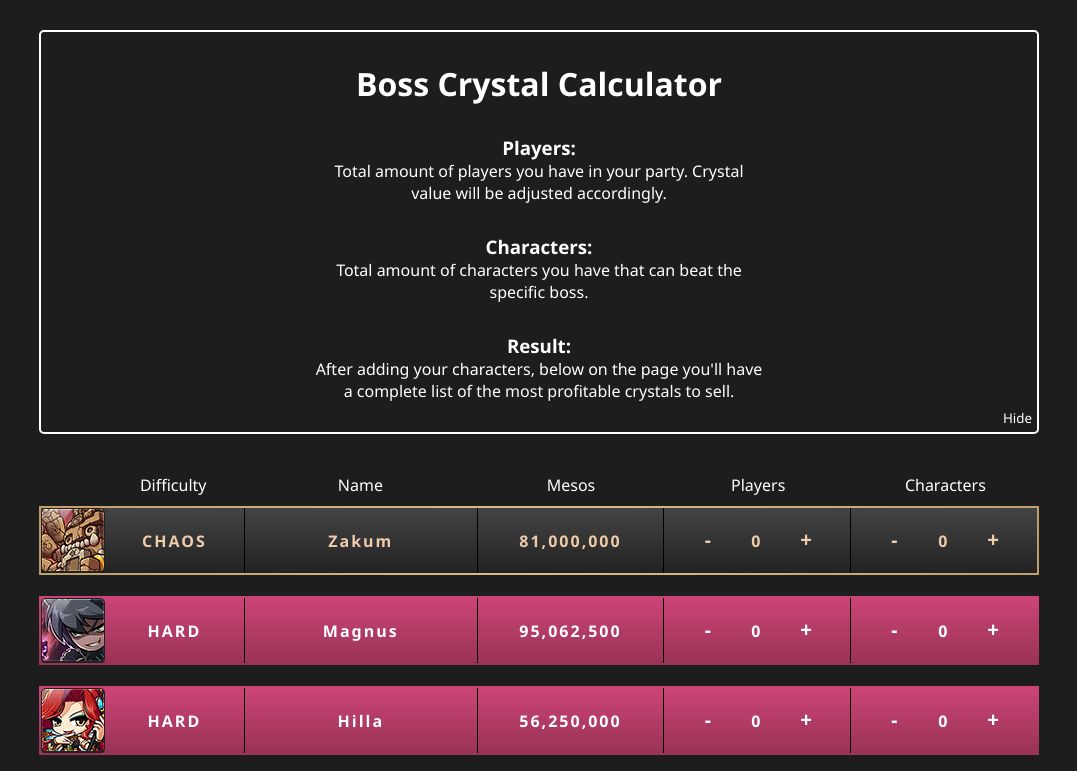
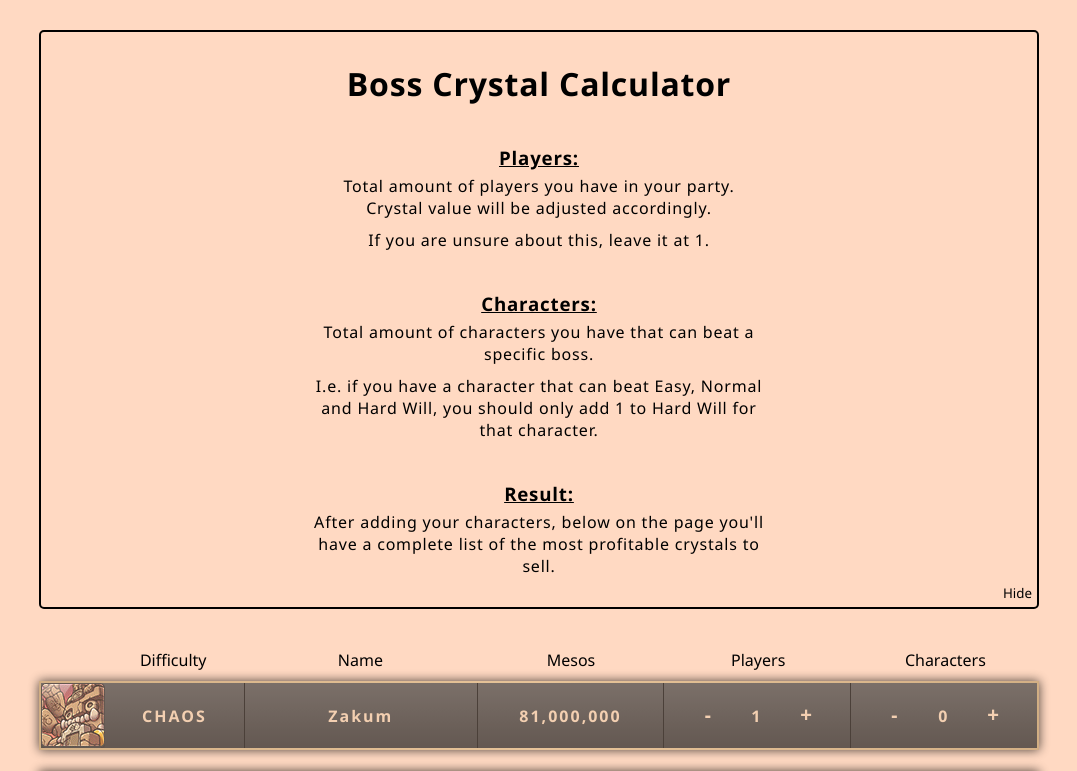
Before and after one commit to Trezlor/bosscrystalCalculator-v3, a Next.js app: page / in a window 1280 px wide. Shown: the top 771 px of the page, without its empty margins (101-1178 px from the left). Built offline with nearby package versions, Linux system fonts and the light colour scheme.

Commit message:
infotext update, players change, css tweaks

```diff
--- a/components/BossInformation.jsx
+++ b/components/BossInformation.jsx
@@ -3,12 +3,22 @@ import { useState } from 'react';
 import styles from '../styles/Bosses.module.css';
 
 const BossInformation = ({ boss }) => {
-	const [players, setPlayers] = useState(0);
+	const [players, setPlayers] = useState(1);
 	const [characters, setCharacters] = useState(0);
 
 	return (
 		<>
-			<li className={styles.boss_list_item + ' ' + styles[boss.order] + ' ' + styles[boss.difficulty.toLowerCase()]}>
+			<li
+				className={
+					styles.boss_list_item +
+					' ' +
+					styles[boss.order + '_unique_boss_entry'] +
+					' ' +
+					styles[boss.difficulty.toLowerCase()] +
+					' ' +
+					styles[characters <= 0 ? 'empty_value' : '']
+				}
+			>
 				<Image
 					alt='boss image'
 					src={`/images/${boss.name.replace(/\s+/g, '_').toLocaleLowerCase()}.png`}
@@ -16,7 +26,7 @@ const BossInformation = ({ boss }) => {
 					height='65'
 				/>
 
-				<div className={styles.grid_cell + ' ' + boss.difficulty.toLocaleLowerCase()}>
+				<div className={styles.grid_cell}>
 					<p>{boss.difficulty.toLocaleUpperCase()}</p>
 				</div>
 
@@ -30,36 +40,40 @@ const BossInformation = ({ boss }) => {
 
 				<div className={styles.grid_cell}>
 					<button
-						className={styles[boss.difficulty.toLocaleLowerCase() + '_btn']}
 						onClick={() => {
-							players <= 0 ? '' : setPlayers(players - 1);
+							players <= 1 ? setPlayers(1) : setPlayers(players - 1);
 						}}
 					>
 						-
 					</button>
+
 					<p>{players}</p>
+
 					<button
-						className={styles[boss.difficulty.toLocaleLowerCase() + '_btn']}
-						onClick={() => setPlayers(players + 1)}
+						onClick={() => {
+							players >= 54 ? setPlayers(54) : setPlayers(players + 1);
+						}}
 						id={boss.name + boss.difficulty}
 					>
 						+
 					</button>
 				</div>
 
-				<div className={styles.grid_cell + ' ' + styles.characters}>
+				<div className={styles.grid_cell}>
 					<button
-						className={styles[boss.difficulty.toLocaleLowerCase() + '_btn']}
 						onClick={() => {
-							characters <= 0 ? '' : setCharacters(characters - 1);
+							characters <= 0 ? setCharacters(0) : setCharacters(characters - 1);
 						}}
 					>
 						-
 					</button>
+
 					<p>{characters}</p>
+
 					<button
-						className={styles[boss.difficulty.toLocaleLowerCase() + '_btn']}
-						onClick={() => setCharacters(characters + 1)}
+						onClick={() => {
+							characters >= 54 ? setCharacters(54) : setCharacters(characters + 1);
+						}}
 					>
 						+
 					</button>
--- a/pages/index.js
+++ b/pages/index.js
@@ -5,7 +5,7 @@ import bosses from '../json/data';
 import styles from '../styles/Home.module.css';
 
 export default function Home() {
-	let [showHideButton, setShowHideButton] = useState('show_info_container');
+	let [showHideContainer, setShowHideButton] = useState('show_info_container');
 	let [showHideButtonName, setShowHideButtonName] = useState('Hide');
 
 	return (
@@ -15,25 +15,32 @@ export default function Home() {
 			</Head>
 
 			<header>
-				<div className={styles.info_container + ' ' + styles[showHideButton]}>
+				<div className={styles.info_container + ' ' + styles[showHideContainer]}>
 					<h1>Boss Crystal Calculator</h1>
 
 					<h2>Players:</h2>
-					<p>Total amount of players you have in your party. Crystal value will be adjusted accordingly.</p>
+					<p className={styles.space_paragraph}>
+						Total amount of players you have in your party. Crystal value will be adjusted accordingly.
+					</p>
+					<p>If you are unsure about this, leave it at 1.</p>
 
 					<h2>Characters:</h2>
-					<p>Total amount of characters you have that can beat the specific boss.</p>
+					<p className={styles.space_paragraph}>Total amount of characters you have that can beat a specific boss.</p>
+					<p>
+						I.e. if you have a character that can beat Easy, Normal and Hard Will, you should only add 1 to Hard Will for that character.
+					</p>
 
 					<h2>Result:</h2>
 					<p>After adding your characters, below on the page you&apos;ll have a complete list of the most profitable crystals to sell.</p>
+
 					<small
 						onClick={() => {
 							if (
-								showHideButton == 'show_info_container'
+								showHideContainer == 'show_info_container'
 									? setShowHideButton('hide_info_container')
 									: setShowHideButton('show_info_container')
 							);
-							if (showHideButton == 'show_info_container' ? setShowHideButtonName('Show') : setShowHideButtonName('Hide'));
+							if (showHideContainer == 'show_info_container' ? setShowHideButtonName('Show') : setShowHideButtonName('Hide'));
 						}}
 					>
 						{showHideButtonName}
--- a/styles/Bosses.module.css
+++ b/styles/Bosses.module.css
@@ -1,3 +1,7 @@
+.empty_value {
+	opacity: 0.7;
+}
+
 .boss_list_item {
 	border: 2px solid;
 	display: grid;
@@ -26,19 +30,17 @@
 .boss_list_item.chaos {
 	background: linear-gradient(#444444, #222222);
 	border-image: linear-gradient(-90deg, #bb9966, #ddbb88, #bb9966) 1 10%;
+}
+.boss_list_item.chaos p,
+.boss_list_item.chaos button {
 	color: #eeccaa;
 }
 .boss_list_item.extreme {
 	background: linear-gradient(#444444, #333333);
 	border-image: linear-gradient(#ee3366, #ee7722) 1 10%;
 }
-/* FOR LINEAR GRADIENT ON TEXT */
-.boss_list_item.extreme p {
-	-webkit-text-fill-color: transparent;
-	background: linear-gradient(#ee7722, #ee4455);
-	background-clip: text;
-}
-/* FOR LINEAR GRADIENT ON BUTTONS */
+/* FOR LINEAR GRADIENT ON TEXT/BUTTONS */
+.boss_list_item.extreme p,
 .boss_list_item.extreme button {
 	-webkit-text-fill-color: transparent;
 	background: linear-gradient(#ee7722, #ee4455);
@@ -55,8 +57,18 @@
 	border-right: 0.1rem solid rgb(0, 0, 0);
 }
 
-.first:not(:first-of-type) {
+.first_unique_boss_entry:not(:first-of-type) {
 	margin-top: 2rem;
+}
+
+@media (prefers-color-scheme: light) {
+	.boss_list_item {
+		box-shadow: 0 0 10px black;
+	}
+	.boss_list_item p,
+	.boss_list_item button {
+		color: white;
+	}
 }
 
 @media screen and (max-width: 800px) {
@@ -67,7 +79,6 @@
 		display: none;
 	}
 }
-
 @media screen and (max-width: 550px) {
 	.boss_list_item {
 		grid-template-columns: 64px 0.7fr repeat(2, 0.8fr);
--- a/styles/Home.module.css
+++ b/styles/Home.module.css
@@ -10,13 +10,20 @@
 	text-align: center;
 	width: 100%;
 }
+.info_container *:not(small) {
+	letter-spacing: 0.08rem;
+}
 .info_container h2 {
 	font-size: 1.872rem;
-	margin-top: 3rem;
+	margin-block: 4rem 0.5rem;
+	text-decoration: underline;
 }
 .info_container p {
 	margin: 0 auto;
 	max-width: 45rem;
+}
+.info_container p.space_paragraph {
+	margin-bottom: 1rem;
 }
 
 .hide_info_container h2,
@@ -37,12 +44,18 @@
 	grid-column-start: 2;
 }
 
+@media (prefers-color-scheme: light) {
+	.info_container {
+		border: 2px solid rgb(0, 0, 0);
+	}
+}
+
 @media screen and (max-width: 800px) {
 	.titles_container {
 		grid-template-columns: 64px 0.6fr 1fr repeat(2, 0.8fr);
 	}
 
-	.titles_container p:nth-of-type(4) {
+	.titles_container p:nth-of-type(3) {
 		display: none;
 	}
 }
@@ -62,7 +75,7 @@
 		grid-template-columns: 64px 0.7fr repeat(2, 0.8fr);
 	}
 
-	.titles_container p:nth-of-type(3) {
+	.titles_container p:nth-of-type(2) {
 		display: none;
 	}
 }
--- a/styles/globals.css
+++ b/styles/globals.css
@@ -41,3 +41,10 @@ ul {
 	flex-direction: column;
 	gap: 0.1rem;
 }
+
+@media (prefers-color-scheme: light) {
+	body {
+		background: rgb(255, 217, 194);
+		color: #000000;
+	}
+}
```
